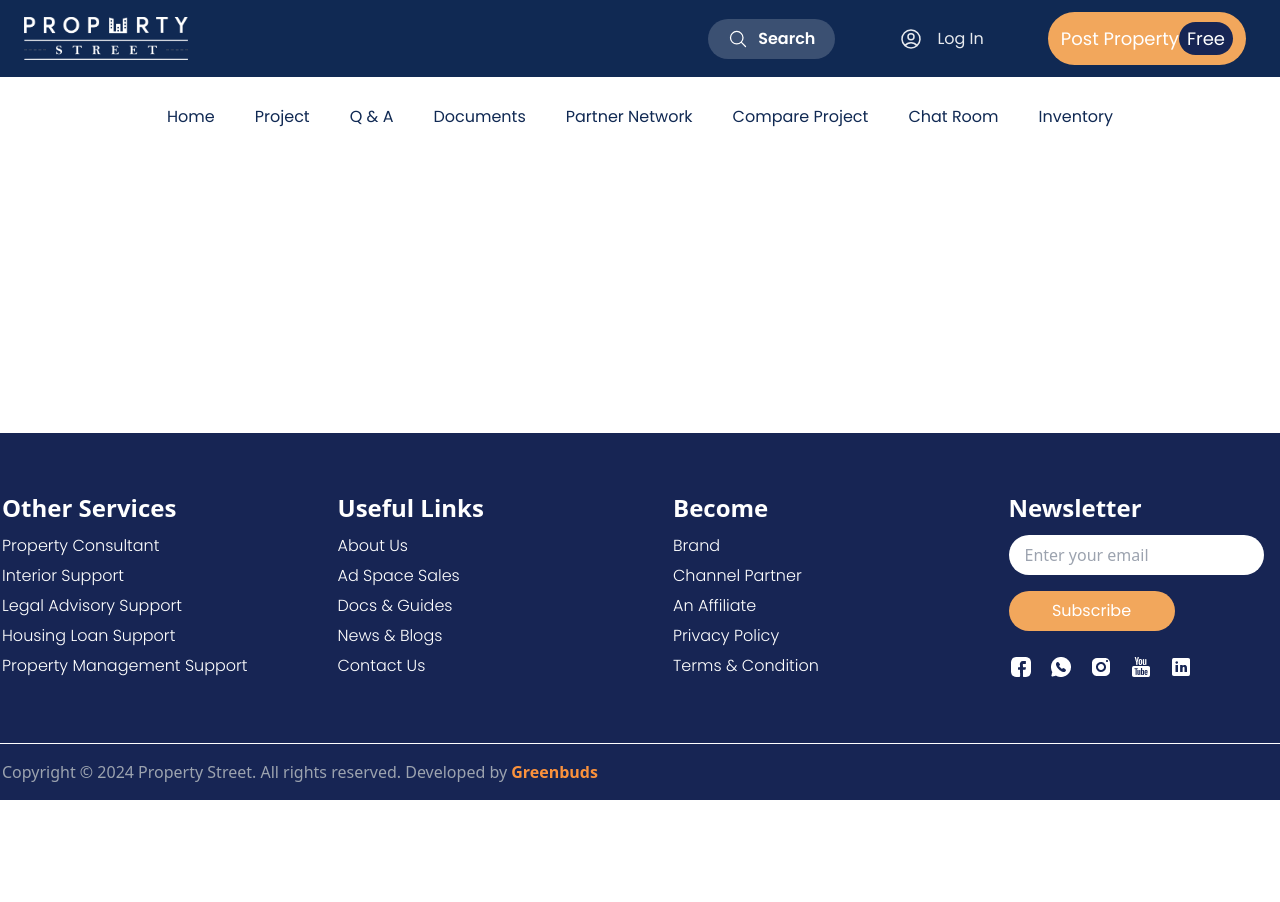
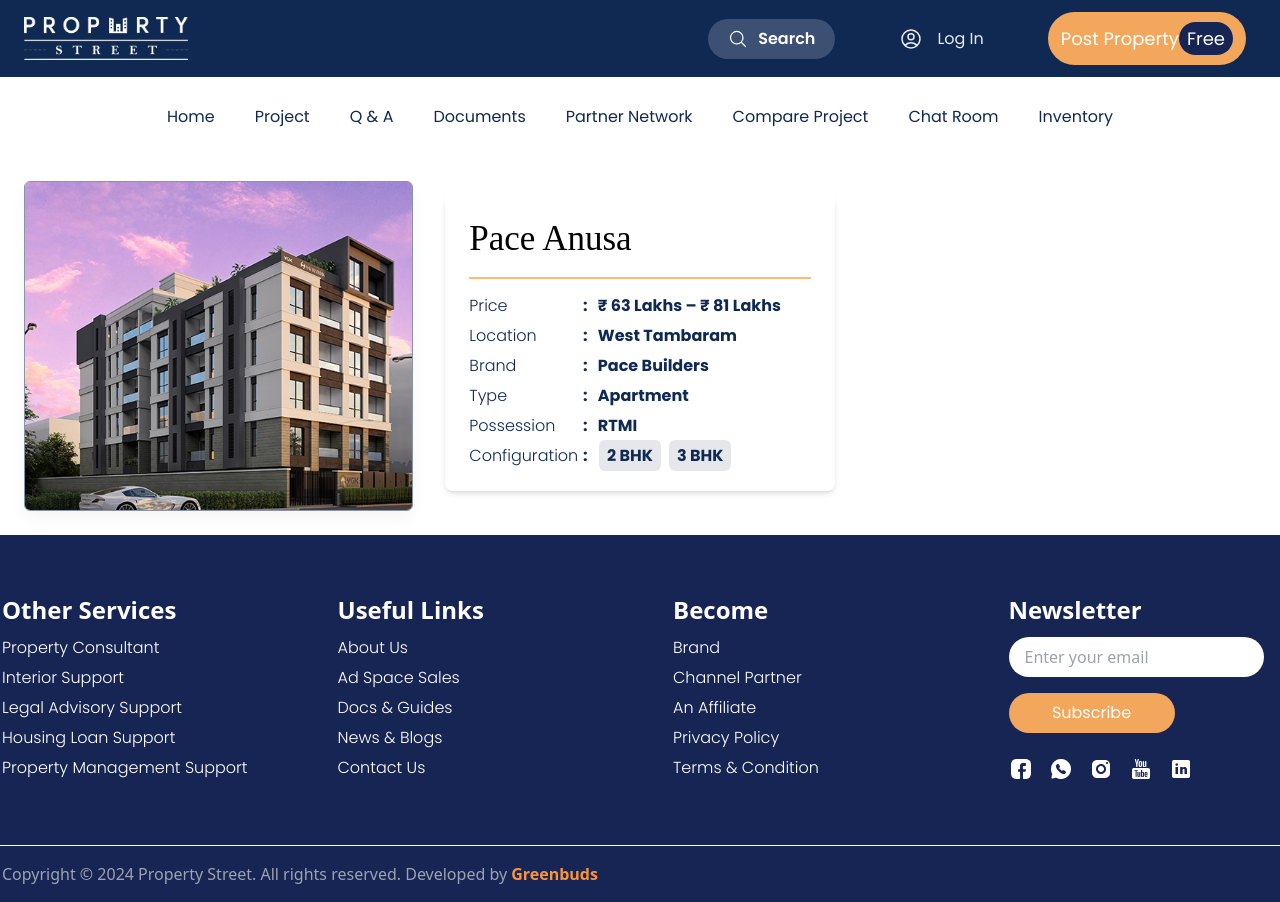
Before and after one commit to gopikannaps/ps-page, a React (Vite) app: page / in a window 1280 px wide. Before the commit the page ends 800 px from the top, so only its background shows below. Built offline with nearby package versions, Linux system fonts and the light colour scheme.

Commit message:
created Main Components

```diff
--- a/src/App.jsx
+++ b/src/App.jsx
@@ -1,13 +1,14 @@
 import React from 'react'
 import Navbar from './components/HeaderComponent/Navbar'
 import Footer from './components/FooterComponent/Footer'
+import MainContainer from './components/MainComponent/MainContainer'
 function App() {
   return (
     <div className="flex flex-col min-h-screen">
       <main className="flex-grow">
         <Navbar></Navbar>
       </main>
-
+      <MainContainer></MainContainer>
       <Footer />
     </div>
 
--- /dev/null
+++ b/src/components/MainComponent/Card.jsx
@@ -0,0 +1,15 @@
+import React from 'react'
+
+function Card({ image }) {
+  return (
+    <div className="w-full">
+      <img
+        src={image}
+        alt="Project Image"
+        className="rounded-lg shadow-md w-full object-cover banner_img_res "
+      />
+    </div>
+  )
+}
+
+export default Card
--- /dev/null
+++ b/src/components/MainComponent/MainContainer.jsx
@@ -0,0 +1,29 @@
+
+
+import React from "react";
+import elevation from "../../assets/img/New-elevation.jpg"
+import Card from "./Card";
+import ProjectInfo from "./ProjectInfo";
+
+function MainContainer() {
+  return (
+    <>
+    <div className="container mx-auto p-6">
+      <div className="grid grid-cols-12 gap-8">
+        <div className="col-span-4">
+          <Card image={elevation} />
+        </div>
+        <div className="col-span-4 pt-3 pb-4">
+          <ProjectInfo />
+        </div>
+        <div className="col-span-4"></div>
+      </div>
+
+    </div>
+
+
+    </>
+  );
+}
+
+export default MainContainer;
--- /dev/null
+++ b/src/components/MainComponent/ProjectInfo.jsx
@@ -0,0 +1,46 @@
+import React from 'react'
+
+function ProjectInfo() {
+  return (
+    <div className="bg-white rounded-lg shadow-md p-6 menu-value">
+      <h1 className="text-2xl mb-4 project-name ">Pace Anusa</h1>
+      <hr className="border-t-2 border-orange-300 mb-4" />
+
+      <div className="space-y-2 text-sm text-gray-700">
+        <div className="grid grid-cols-12">
+          <span className="col-span-4 font-semibold menu-text">Price</span>
+          <span className="col-span-8 menu-value"> <b>: &nbsp; ₹ 63 Lakhs – ₹ 81 Lakhs</b> </span>
+        </div>
+        <div className=" grid grid-cols-12">
+          <span className="col-span-4 font-semibold menu-text">Location</span>
+          <span className="col-span-8 menu-value "><b>: &nbsp; West Tambaram</b></span>
+        </div>
+        <div className="grid grid-cols-12">
+          <span className="col-span-4 font-semibold menu-text">Brand</span>
+          <span className="col-span-8 menu-value"><b>: &nbsp; Pace Builders</b></span>
+        </div>
+        <div className="grid grid-cols-12">
+          <span className="col-span-4 font-semibold menu-text">Type</span>
+          <span className="col-span-8 menu-value"><b>: &nbsp; Apartment</b></span>
+        </div>
+        <div className="grid grid-cols-12">
+          <span className="col-span-4 font-semibold menu-text">Possession</span>
+          <span className="col-span-8 menu-value"><b>: &nbsp; RTMI</b></span>
+        </div>
+        <div className="grid grid-cols-12">
+          <span className="col-span-4 font-semibold menu-text">Configuration</span>
+          <div className="col-span-8 menu-value space-x-2"><b>:&nbsp;</b>
+            <span className="bg-gray-200 text-gray-800 rounded-md px-2 py-1 menu-value ">
+              <b>2 BHK</b>
+            </span>
+            <span className="bg-gray-200 text-gray-800 rounded-md px-2 py-1 menu-value">
+              <b>3 BHK</b>
+            </span>
+          </div>
+        </div>
+      </div>
+    </div>
+  )
+}
+
+export default ProjectInfo
--- a/src/index.css
+++ b/src/index.css
@@ -103,4 +103,38 @@
     font-size: 16px;
     font-family: 'Poppins';
         }
+
+        /* Custom scrollbar */
+.scrollbar-hidden::-webkit-scrollbar {
+  display: none;
 }
+
+.banner_img_res {
+  /* width: 100%; */
+  min-height: 330px;
+  border: 1px solid #10295380;
+  border-radius: 6px;
+  box-shadow: 0px 8px 16px 0px #0000000A;
+}
+.project-name{
+  font-size: 35px;
+  line-height: 44px;
+  color: #000000;
+  font-family: 'Lora' !important;
+}
+.menu-text{
+  font-size: 16px;
+  color: #102953;
+  line-height: 22px;
+  font-weight: 300;
+  font-family: 'poppins' !important;
+}
+.menu-value{
+  font-size: 16px;
+    color: #102953;
+    line-height: 22px;
+    font-weight: 500;
+    font-family: 'poppins' !important;
+}
+
+}
--- a/tailwind.config.js
+++ b/tailwind.config.js
@@ -18,6 +18,7 @@
       spacing: {
         'custom-left': '0.125rem', // 2px
       },
+
     },
   },
   plugins: [],
```
Also changed, not shown: src/assets/img/New-elevation.jpg (added), src/assets/img/Pace-anusha.jpg (added).
